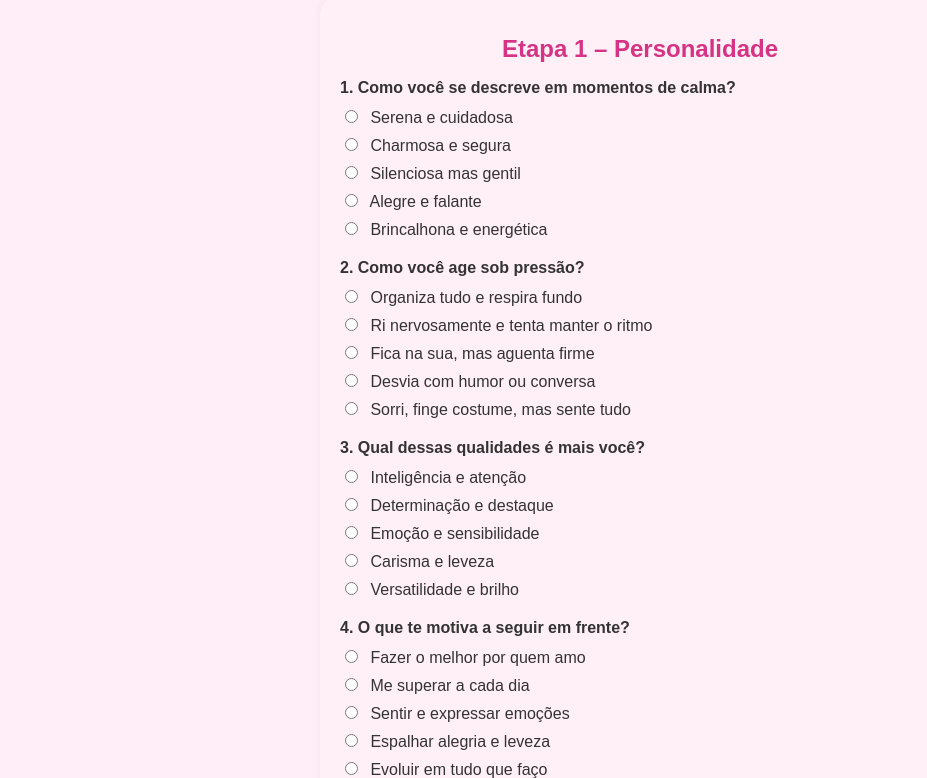
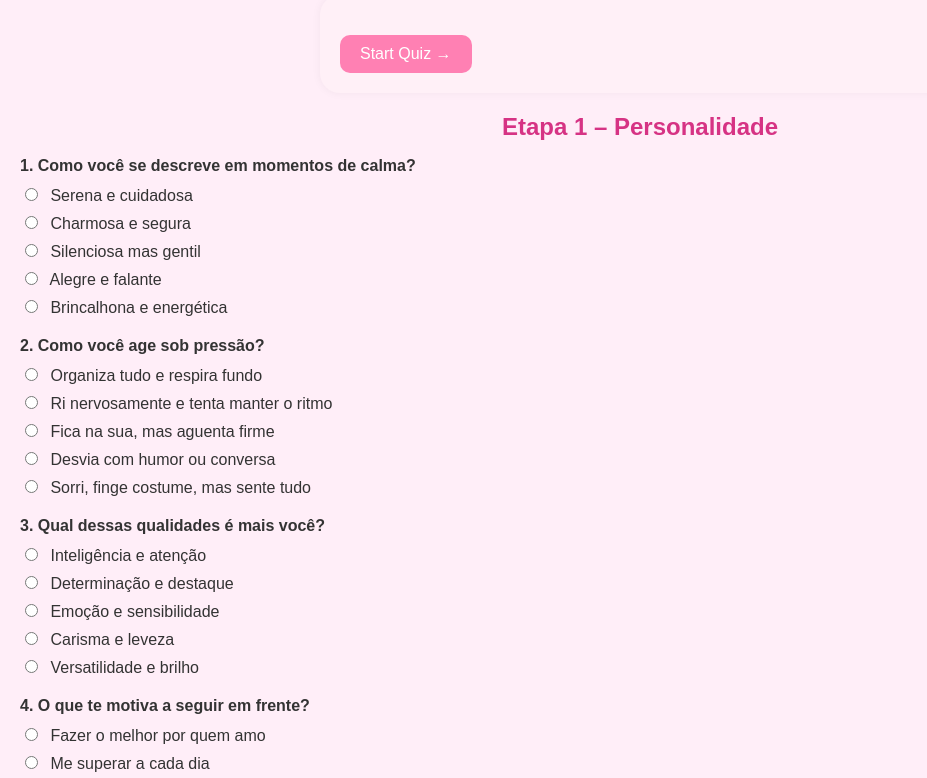
Before and after one commit to rmberzy/QUIZ-IZNAYA, a plain HTML site: page index.html in a window 1280 px wide. Shown: the part 94-872 px from the top of the page, without its empty margins (0-927 px from the left). Drawn offline with Linux system fonts and the light colour scheme.

Commit message:
Update index.html

```diff
--- a/index.html
+++ b/index.html
@@ -80,6 +80,10 @@
   <h1>✿ Descubra sua Bias do IZNA ✿</h1>
   <div class="quiz-container">
     <form id="quiz-form">
+<div class="navigation">
+          <button type="button" id="StartQuiz">Start Quiz →</button>
+        </div>
+      </div>
 
       <!-- ETAPA 1 - Personalidade -->
       <div class="etapa" data-etapa="1">
```
